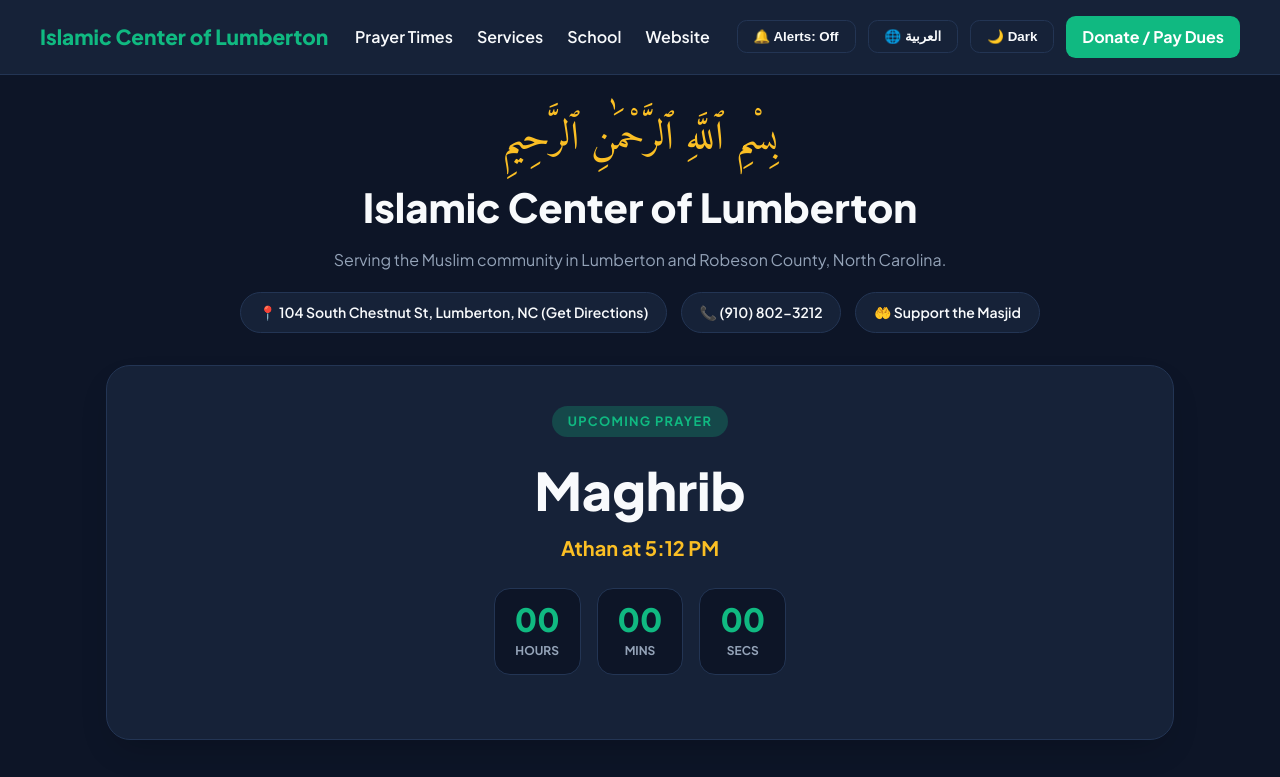
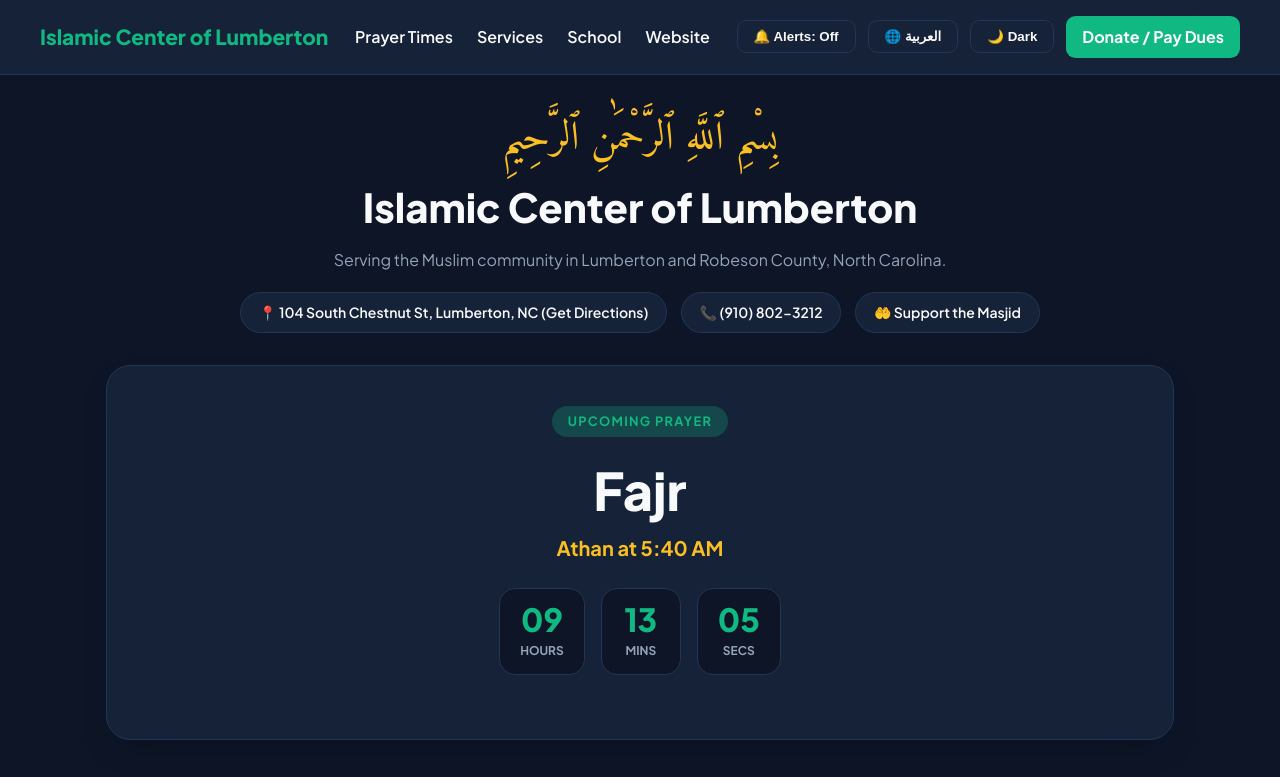
Before and after one commit to Mohamedo4/Athan-App, a plain HTML site: page index.html in a window 1280 px wide. Shown: the top 777 px of the page. Drawn offline with Linux system fonts and the light colour scheme.

Commit message:
Fix hero live countdown timer for Athan

```diff
--- a/index.html
+++ b/index.html
@@ -518,6 +518,59 @@
       if (!monthSelect || !daySelect) return;
 
       const data = getTimesForDate(selectedYear, parseInt(monthSelect.value), parseInt(daySelect.value || 18));
+
+      // Determine next upcoming prayer Athan
+      const prayerList = [
+        { name: "Fajr", time: data.fajr },
+        { name: "Sunrise", time: data.sunrise },
+        { name: "Dhuhr", time: data.dhuhr },
+        { name: "Asr", time: data.asr },
+        { name: "Maghrib", time: data.maghrib },
+        { name: "Isha", time: data.isha }
+      ];
+
+      function parseTimeToDate(timeStr) {
+        if (!timeStr || timeStr === "-") return null;
+        let parts = timeStr.split(" ");
+        let tParts = parts[0].split(":");
+        let h = parseInt(tParts[0]), m = parseInt(tParts[1]);
+        if (parts[1] === "PM" && h !== 12) h += 12;
+        if (parts[1] === "AM" && h === 12) h = 0;
+        let d = new Date(now.getFullYear(), now.getMonth(), now.getDate(), h, m, 0);
+        return d;
+      }
+
+      let nextPrayer = prayerList[0];
+      let nextDate = parseTimeToDate(nextPrayer.time);
+
+      for (let p of prayerList) {
+        let d = parseTimeToDate(p.time);
+        if (d && d > now) {
+          nextPrayer = p;
+          nextDate = d;
+          break;
+        }
+      }
+      if (nextDate <= now) {
+        // If all prayers passed today, next is Fajr tomorrow
+        nextPrayer = prayerList[0];
+        nextDate = parseTimeToDate(nextPrayer.time);
+        nextDate.setDate(nextDate.getDate() + 1);
+      }
+
+      document.getElementById("next-prayer-name").innerText = nextPrayer.name;
+      document.getElementById("next-prayer-time").innerText = `${currentLang === 'ar' ? 'الأذان في' : 'Athan at'} ${nextPrayer.time}`;
+
+      let diff = nextDate - now;
+      if (diff > 0) {
+        let hrs = Math.floor(diff / (1000 * 60 * 60));
+        let mins = Math.floor((diff / (1000 * 60)) % 60);
+        let secs = Math.floor((diff / 1000) % 60);
+        document.getElementById("cd-hours").innerText = String(hrs).padStart(2, '0');
+        document.getElementById("cd-mins").innerText = String(mins).padStart(2, '0');
+        document.getElementById("cd-secs").innerText = String(secs).padStart(2, '0');
+      }
+
       const prayersWithIqamah = [
         { key: "Fajr", time: addMins(data.fajr, 20) },
         { key: "Dhuhr", time: addMins(data.dhuhr, 15) },
```
